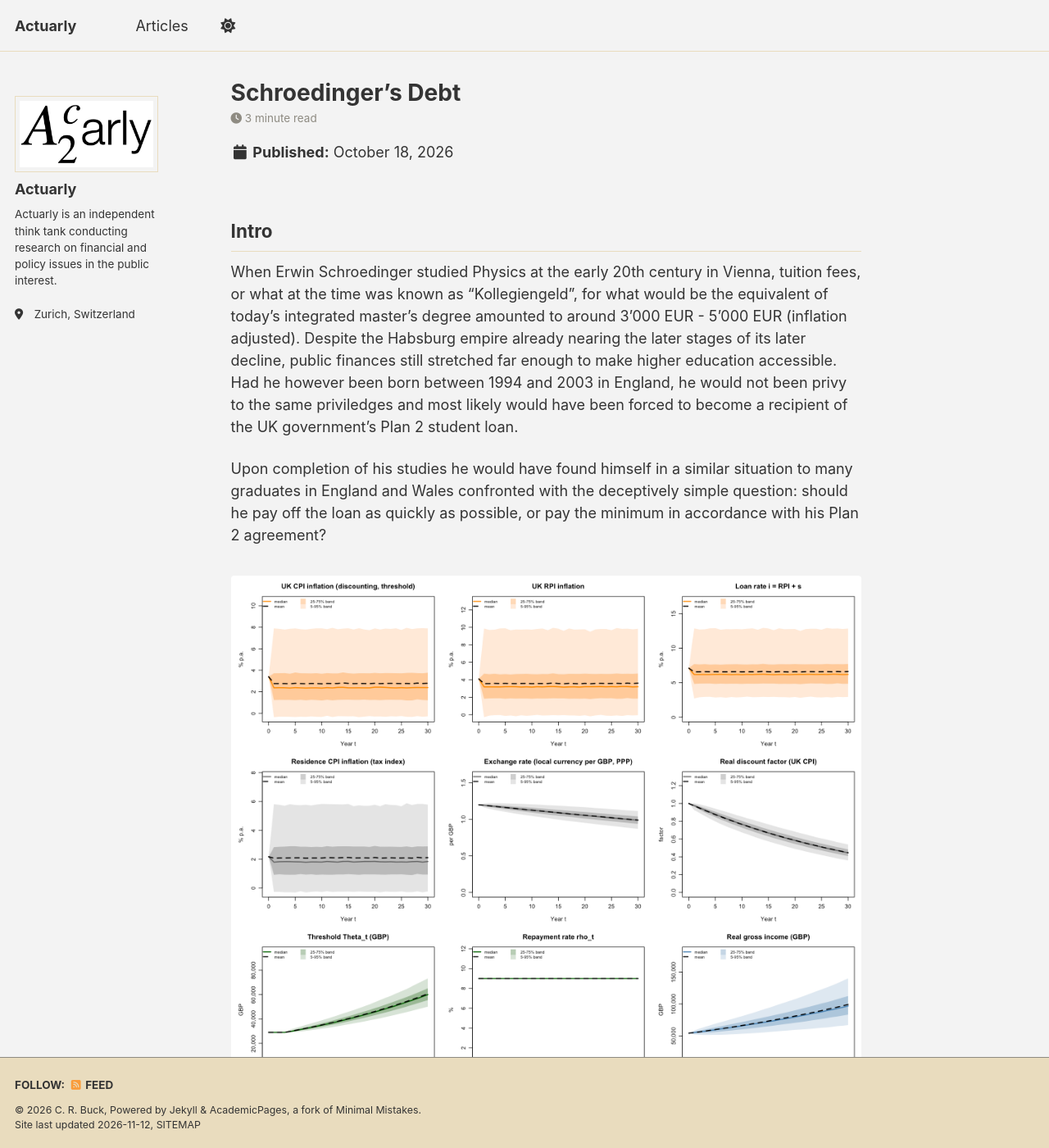
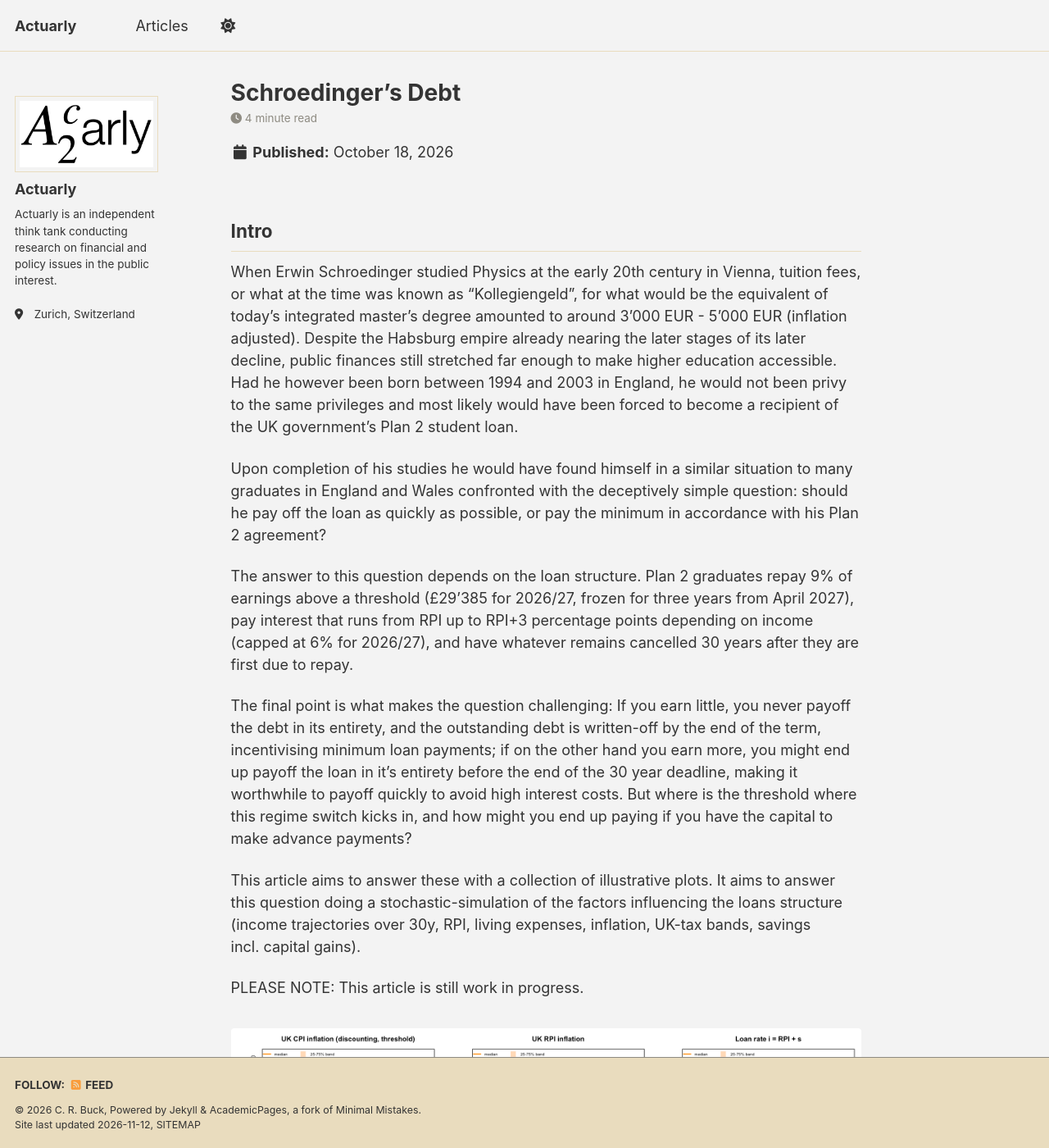
Before and after one commit to Actuarly/Actuarly.github.io, a Jekyll site: the page built from _posts/2026-10-18-schroedingers-debt.md, in a window 1280 px wide and 1400 px high. Shown: the whole window at 82% size. Built offline with Jekyll 4.4.1, drawn with Linux system fonts in a browser that asks for light colours; a style sheet for code colours, icons or effects is not loaded.

Commit message:
Add Schroedinger's Debt post

```diff
--- a/_posts/2026-10-18-schroedingers-debt.md
+++ b/_posts/2026-10-18-schroedingers-debt.md
@@ -18,7 +18,7 @@ amounted to around 3’000 EUR - 5’000 EUR (inflation adjusted). Despite
 the Habsburg empire already nearing the later stages of its later
 decline, public finances still stretched far enough to make higher
 education accessible. Had he however been born between 1994 and 2003 in
-England, he would not been privy to the same priviledges and most likely
+England, he would not been privy to the same privileges and most likely
 would have been forced to become a recipient of the UK government’s Plan
 2 student loan.
 
@@ -26,6 +26,30 @@ Upon completion of his studies he would have found himself in a similar
 situation to many graduates in England and Wales confronted with the
 deceptively simple question: should he pay off the loan as quickly as
 possible, or pay the minimum in accordance with his Plan 2 agreement?
+
+The answer to this question depends on the loan structure. Plan 2
+graduates repay 9% of earnings above a threshold (£29’385 for 2026/27,
+frozen for three years from April 2027), pay interest that runs from RPI
+up to RPI+3 percentage points depending on income (capped at 6% for
+2026/27), and have whatever remains cancelled 30 years after they are
+first due to repay.
+
+The final point is what makes the question challenging: If you earn
+little, you never payoff the debt in its entirety, and the outstanding
+debt is written-off by the end of the term, incentivising minimum loan
+payments; if on the other hand you earn more, you might end up payoff
+the loan in it’s entirety before the end of the 30 year deadline, making
+it worthwhile to payoff quickly to avoid high interest costs. But where
+is the threshold where this regime switch kicks in, and how might you
+end up paying if you have the capital to make advance payments?
+
+This article aims to answer these with a collection of illustrative
+plots. It aims to answer this question doing a stochastic-simulation of
+the factors influencing the loans structure (income trajectories over
+30y, RPI, living expenses, inflation, UK-tax bands, savings
+incl. capital gains).
+
+PLEASE NOTE: This article is still work in progress.
 
 <figure>
 <img
```
